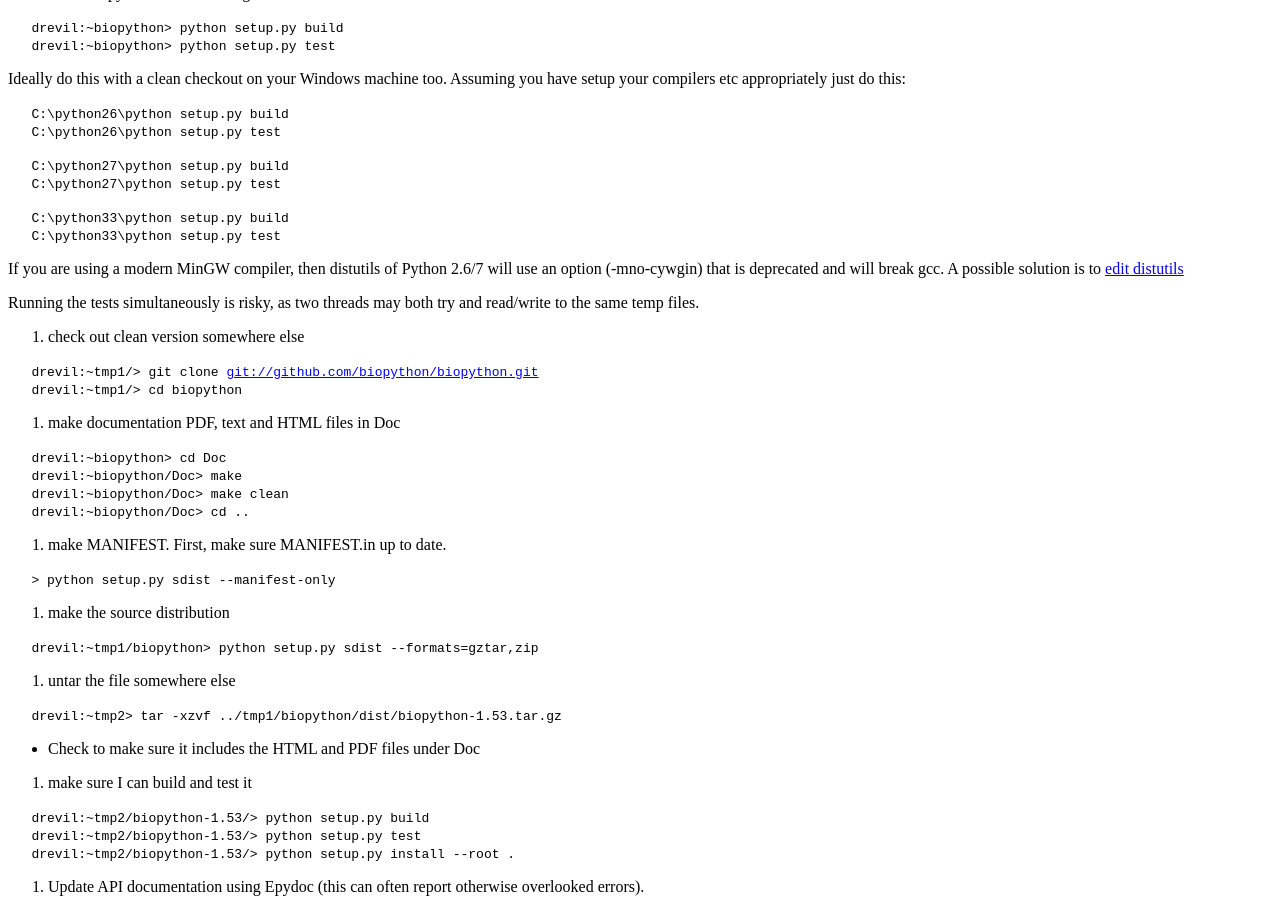
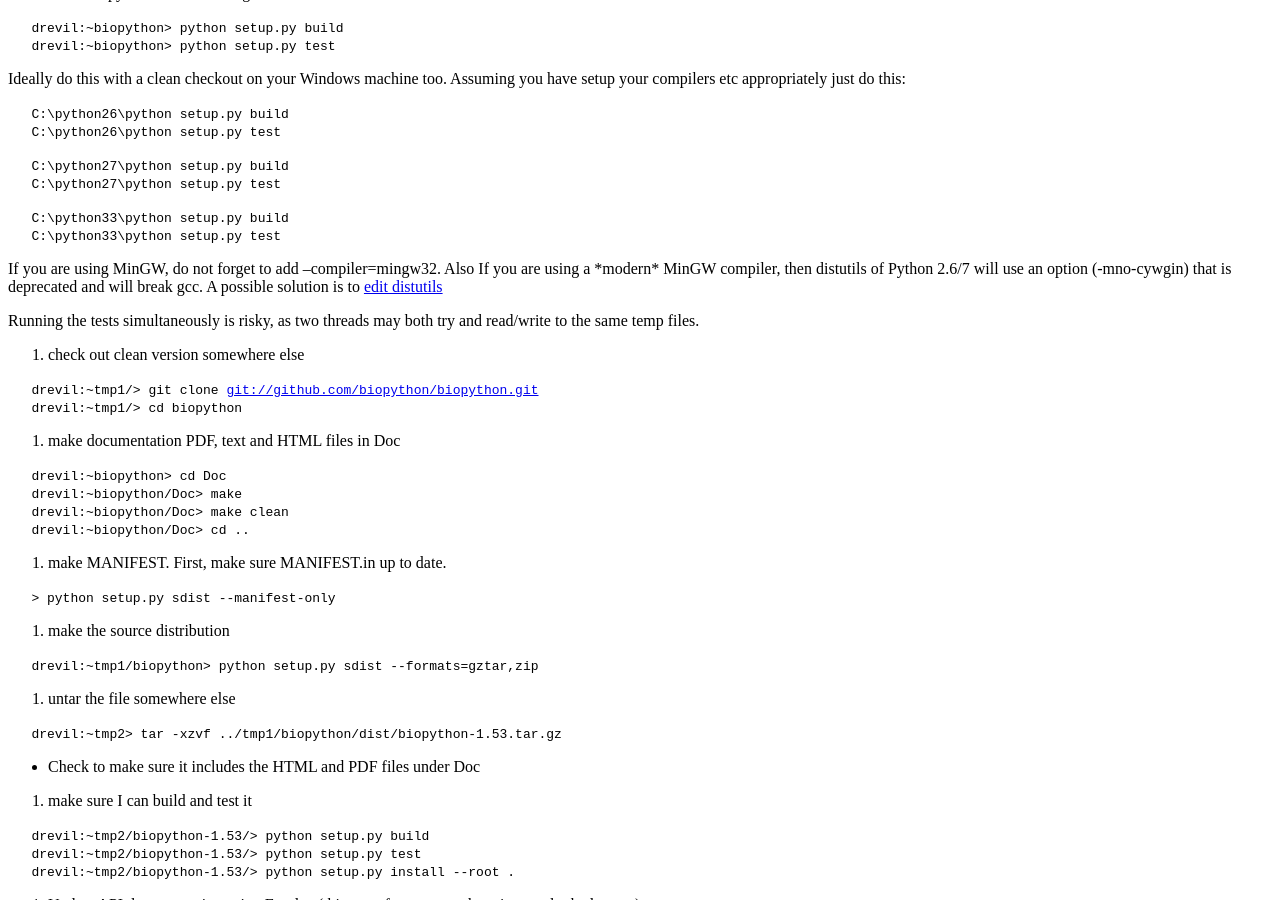
Before and after one commit to biopython/biopython.github.io, a Jekyll site: the page built from wiki/Building_a_release.md, in a window 1280 px wide and 900 px high, scrolled down 698 px. Built offline with Jekyll 4.4.1, drawn with Linux system fonts in a browser that asks for light colours.

Commit message:
Change to wiki page

```diff
--- a/wiki/Building_a_release.md
+++ b/wiki/Building_a_release.md
@@ -60,9 +60,10 @@ Assuming you have setup your compilers etc appropriately just do this:
 `   C:\python33\python setup.py build`
 `   C:\python33\python setup.py test`
 
-If you are using a modern MinGW compiler, then distutils of Python 2.6/7
-will use an option (-mno-cywgin) that is deprecated and will break gcc.
-A possible solution is to [edit
+If you are using MinGW, do not forget to add --compiler=mingw32. Also If
+you are using a \*modern\* MinGW compiler, then distutils of Python
+2.6/7 will use an option (-mno-cywgin) that is deprecated and will break
+gcc. A possible solution is to [edit
 distutils](http://bugs.python.org/issue12641)
 
 Running the tests simultaneously is risky, as two threads may both try
```
Also changed, not shown: 1 other file.
